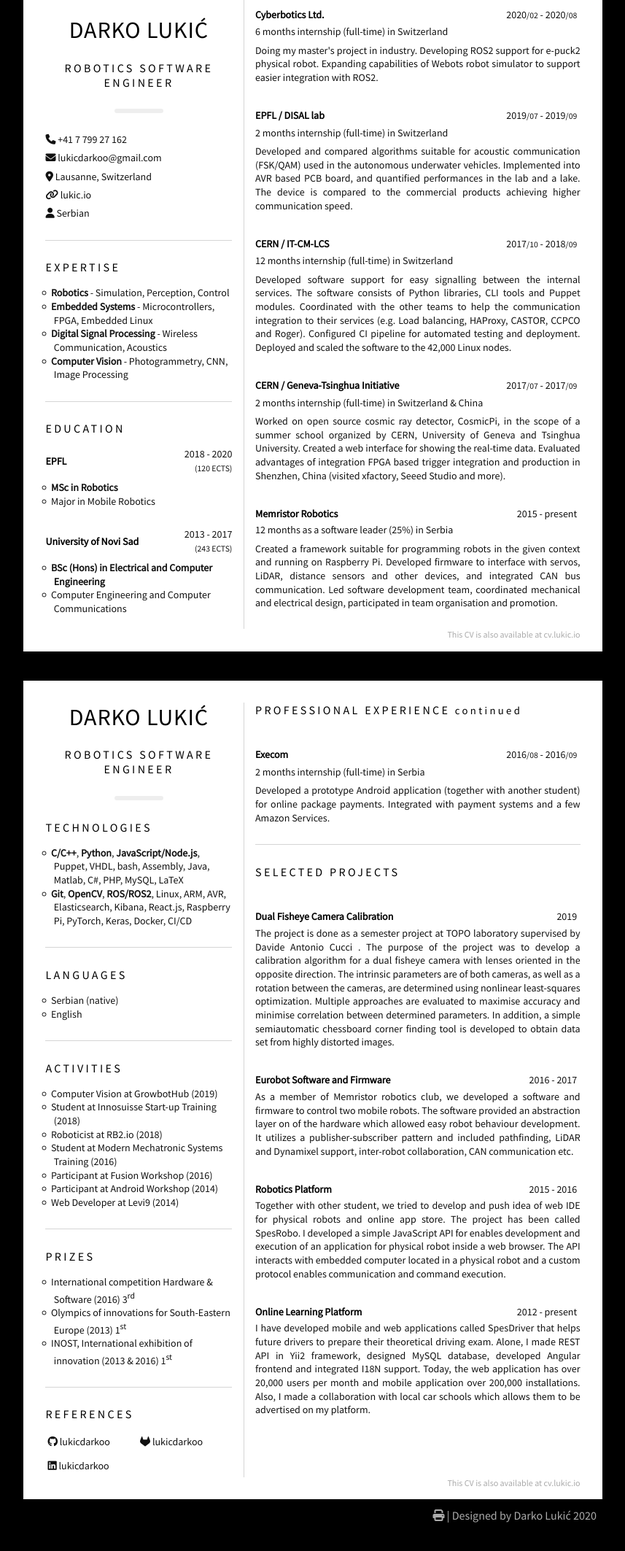
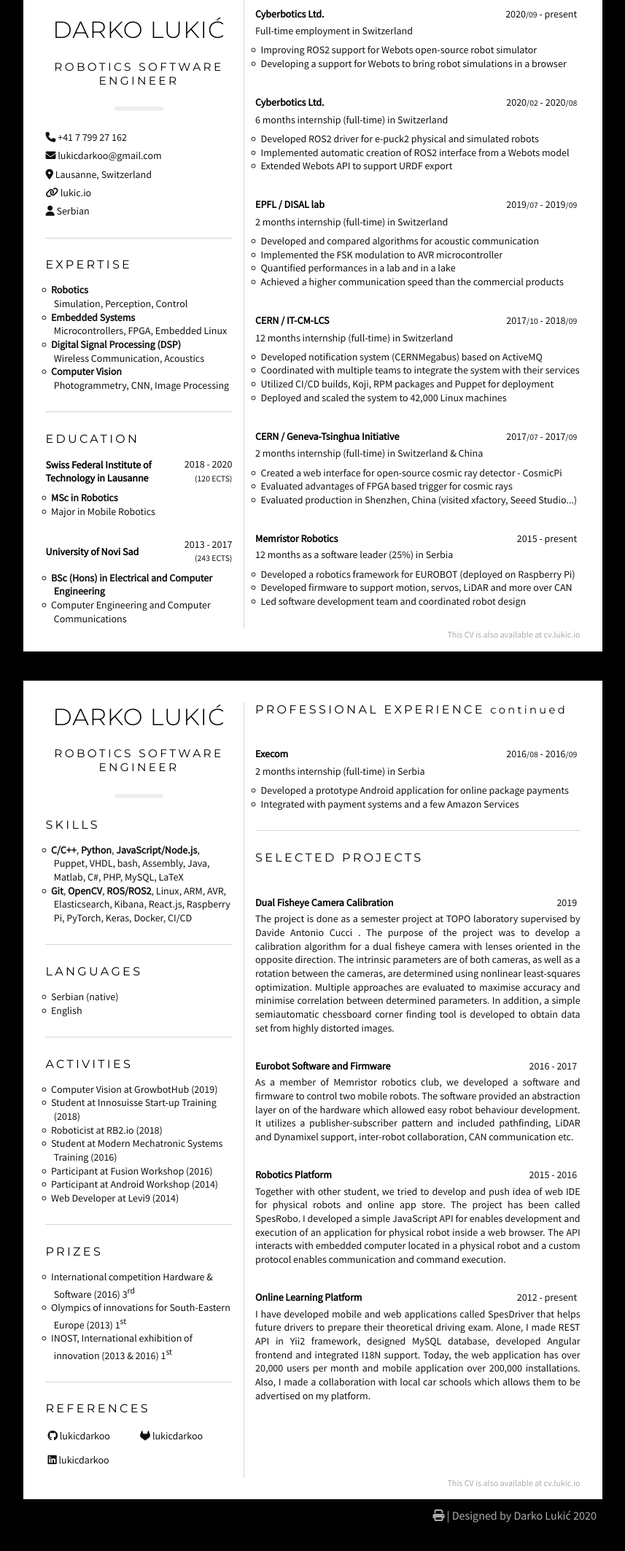
Before and after one commit to lukicdarkoo/lukic.io, a Jekyll site: the page cv.html, which Jekyll copies as it is, in a window 1280 px wide, cut to the strip 260-2387 px from the top of the page. Shown: the whole strip at 73% size, without its empty margins (211-1068 px from the left). Built offline with Jekyll 4.4.1, drawn with Linux system fonts in a browser that asks for light colours; nearby versions of some CDN libraries.

Commit message:
Add points

```diff
--- a/cv.html
+++ b/cv.html
@@ -6,6 +6,7 @@
     <meta name="viewport" content="device=device-width, initial-scale=1" />
     <link rel="shortcut icon" href="/favicon.png" />
     <link href="https://fonts.googleapis.com/css2?family=Source+Sans+Pro&display=swap" rel="stylesheet">
+    <link href="https://fonts.googleapis.com/css?family=Montserrat:300,400&display=swap" rel="stylesheet" />
 
     <style>
         :root {
@@ -33,7 +34,7 @@
         }
 
         small {
-            color: var(--light-text);;
+            color: var(--light-text);
         }
 
         .cv {
@@ -84,6 +85,7 @@
         h2 {
             text-align: center;
             text-transform: uppercase;
+            font-family: 'Montserrat', sans-serif;
         }
 
         h1 {
@@ -93,7 +95,7 @@
 
         h2 {
             font-weight: 400;
-            font-size: 12pt;
+            font-size: 11.5pt;
             letter-spacing: 2.5pt;
         }
 
@@ -102,6 +104,7 @@
             font-weight: 400;
             font-size: 12pt;
             letter-spacing: 2.5pt;
+            font-family: 'Montserrat', sans-serif;
         }
 
         h4 {
@@ -205,23 +208,6 @@
             color: #aaa;
         }
 
-        .experience>h4,
-        .experience>p {
-            display: inline-block;
-            vertical-align: top;
-            padding: 0;
-            margin: 20pt 0 0 0;
-        }
-
-        .experience>h4 {
-            width: calc(70% - var(--padding) / 8);
-        }
-
-        .experience>p {
-            width: calc(30% - var(--padding) / 8);
-            text-align: right;
-        }
-
         .education {
             display: table;
         }
@@ -249,6 +235,25 @@
 
         .first {
             margin-top: 0;
+        }
+
+        .experience {}
+
+        .experience>h4,
+        .experience>p {
+            display: inline-block;
+            vertical-align: top;
+            padding: 0;
+            margin: 20pt 0 0 0;
+        }
+
+        .experience>h4 {
+            width: calc(70% - var(--padding) / 8);
+        }
+
+        .experience>p {
+            width: calc(30% - var(--padding) / 8);
+            text-align: right;
         }
     </style>
 </head>
@@ -296,18 +301,18 @@
                 <h3>Expertise</h3>
 
                 <ul>
-                    <li><b>Robotics</b> - Simulation, Perception, Control</li>
-                    <li><b>Embedded Systems</b> - Microcontrollers, FPGA, Embedded Linux</li>
-                    <li><b>Digital Signal Processing</b> - Wireless Communication, Acoustics</li>
-                    <li><b>Computer Vision</b> - Photogrammetry, CNN, Image Processing</li>
+                    <li><b>Robotics</b> <br /> Simulation, Perception, Control</li>
+                    <li><b>Embedded Systems</b> <br /> Microcontrollers, FPGA, Embedded Linux</li>
+                    <li><b>Digital Signal Processing (DSP)</b> <br /> Wireless Communication, Acoustics</li>
+                    <li><b>Computer Vision</b> <br /> Photogrammetry, CNN, Image Processing</li>
                 </ul>
                 <hr />
 
                 <h3>Education</h3>
 
-                <!-- Swiss Federal Institute of Technology in Lausanne -->
                 <div class="education">
-                    <h4><a target="_blank" href="https://www.epfl.ch/en/">EPFL</a></h4>
+                    <h4><a target="_blank" href="https://www.epfl.ch/en/">Swiss Federal Institute of Technology in
+                            Lausanne</a></h4>
                     <p>2018 - 2020 <small>(120 ECTS)</small></p>
                 </div>
                 <ul>
@@ -339,9 +344,11 @@
 
             <div class="content">
                 <p class="summary">
-                    My areas of interest are mobile robotics, embedded systems, digital signal processing, and computer vision.
+                    My areas of interest are mobile robotics, embedded systems, digital signal processing, and computer
+                    vision.
                     I have acquired practical skills from CERN, DISAL, Cyberbotics, and numerous side projects.
-                    I hold a master's degree in Robotics from EPFL and a bachelor's degree in Computer Engineering from FTN.
+                    I hold a master's degree in Robotics from EPFL and a bachelor's degree in Computer Engineering from
+                    FTN.
                 </p>
 
                 <hr />
@@ -350,14 +357,37 @@
 
                 <div class="experience">
                     <h4><a target="_blank" href="https://cyberbotics.com/">Cyberbotics Ltd.</a></h4>
+                    <p>2020<small>/09</small> - present</p>
+                </div>
+                <p>Full-time employment in Switzerland</p>
+                <ul>
+                    <li>
+                        Improving ROS2 support for Webots open-source robot simulator
+                    </li>
+                    <li>
+                        Developing a support for Webots to bring robot simulations in a browser
+                    </li>
+                </ul>
+
+                <div class="experience">
+                    <h4><a target="_blank" href="https://cyberbotics.com/">Cyberbotics Ltd.</a></h4>
                     <p>2020<small>/02</small> - 2020<small>/08</small></p>
                 </div>
                 <p>6 months internship (full-time) in Switzerland</p>
-                <p>Doing my master's project in industry. Developing <a target="_blank"
-                        href="https://github.com/cyberbotics/epuck_ros2">ROS2 support for
-                        e-puck2 physical robot</a>. Expanding capabilities of <a taget="_blank"
-                        href="https://github.com/cyberbotics/webots">Webots robot simulator</a> to support easier
-                    integration with ROS2.</p>
+                <ul>
+                    <li>
+                        Developed ROS2 driver for e-puck2 <a target="_blank"
+                            href="https://github.com/cyberbotics/epuck_ros2">physical</a> and <a
+                            href="https://github.com/cyberbotics/webots_ros2/tree/master/webots_ros2_epuck">simulated</a>
+                        robots
+                    </li>
+                    <li>
+                        Implemented automatic creation of ROS2 interface from a Webots model
+                    </li>
+                    <li>
+                        Extended Webots API to support URDF export
+                    </li>
+                </ul>
 
                 <div class="experience">
                     <h4><a target="_blank" href="https://www.epfl.ch/en/">EPFL</a> / <a target="_blank"
@@ -365,12 +395,13 @@
                     <p>2019<small>/07</small> - 2019<small>/09</small></p>
                 </div>
                 <p>2 months internship (full-time) in Switzerland</p>
-                <p>Developed and compared algorithms suitable for acoustic communication (FSK/QAM) used in the
-                    autonomous
-                    underwater vehicles. Implemented into AVR based PCB board, and quantified performances in the lab
-                    and <a target="_blank" href="https://www.google.com/maps/place/Lake+Geneva">a lake</a>. The
-                    device is compared to the commercial products achieving higher communication
-                    speed.
+                <p>
+                <ul>
+                    <li>Developed and compared algorithms for acoustic communication</li>
+                    <li>Implemented the FSK modulation to AVR microcontroller</li>
+                    <li>Quantified performances in a lab and in a lake</li>
+                    <li>Achieved a higher communication speed than the commercial products</li>
+                </ul>
                 </p>
 
                 <div class="experience">
@@ -381,14 +412,14 @@
                 </div>
                 <p>12 months internship (full-time) in Switzerland</p>
                 <p>
-                    Developed software support for easy signalling between the internal services.
-                    The software consists of <a
-                        href="https://www.epj-conferences.org/articles/epjconf/abs/2019/19/epjconf_chep2018_08029/epjconf_chep2018_08029.html">Python
-                        libraries, CLI tools and Puppet modules</a>.
-                    Coordinated with the other teams to help the communication integration to their services (e.g. Load
-                    balancing, HAProxy, CASTOR, CCPCO and Roger).
-                    Configured CI pipeline for automated testing and deployment.
-                    Deployed and scaled the software to the 42,000 Linux nodes.
+                <ul>
+                    <li>Developed notification system (<a
+                            href="https://www.epj-conferences.org/articles/epjconf/abs/2019/19/epjconf_chep2018_08029/epjconf_chep2018_08029.html">CERNMegabus</a>)
+                        based on ActiveMQ</li>
+                    <li>Coordinated with multiple teams to integrate the system with their services</li>
+                    <li>Utilized CI/CD builds, Koji, RPM packages and Puppet for deployment</li>
+                    <li>Deployed and scaled the system to 42,000 Linux machines</li>
+                </ul>
                 </p>
 
                 <div class="experience">
@@ -397,18 +428,16 @@
                     <p>2017<small>/07</small> - 2017<small>/09</small></p>
                 </div>
                 <p>2 months internship (full-time) in Switzerland & China</p>
-                <p>Worked on open source
-                    cosmic
-                    ray detector, <a target="_blank" href="http://cosmicpi.org/">CosmicPi</a>, in the scope of a summer
-                    school
-                    organized by <a target="_blank" href="https://home.cern/">CERN</a>,
-                    <a target="_blank" href="https://www.unige.ch/">University of Geneva</a> and
-                    <a target="_blank" href="http://www.tsinghua.edu.cn">Tsinghua University</a>.
-                    Created a web interface for showing the real-time data.
-                    Evaluated advantages of integration <a href="https://zenodo.org/record/1033999">FPGA based trigger
-                        integration</a> and production in Shenzhen, China (visited
-                    <a target="_blank" href="https://www.xfactory.io/">xfactory</a>,
-                    <a target="_blank" href="https://www.seeedstudio.com/">Seeed Studio</a> and more).
+                <p>
+                <ul>
+                    <li>Created a web interface for open-source cosmic ray detector - <a target="_blank"
+                            href="http://cosmicpi.org/">CosmicPi</a></li>
+                    <li>Evaluated advantages of <a href="https://zenodo.org/record/1033999">FPGA based trigger for
+                            cosmic rays</li>
+                    <li>Evaluated production in Shenzhen, China (visited
+                        <a target="_blank" href="https://www.xfactory.io/">xfactory</a>,
+                        <a target="_blank" href="https://www.seeedstudio.com/">Seeed Studio</a>...)</li>
+                </ul>
                 </p>
 
                 <div class="experience">
@@ -416,12 +445,13 @@
                     <p>2015 - present</p>
                 </div>
                 <p>12 months as a software leader (25%) in Serbia</p>
-                <p>Created <a target="_blank" href="https://github.com/memristor/mep-master">a framework suitable for
-                        programming robots in the given context</a> and running on Raspberry Pi.
-                    Developed firmware to interface with servos, LiDAR, distance sensors and other devices, and
-                    integrated CAN bus communication.
-                    Led software development team, coordinated mechanical and electrical design, participated in team
-                    organisation and promotion.
+                <p>
+                <ul>
+                    <li>Developed <a target="_blank" href="https://github.com/memristor/mep-master">a robotics
+                            framework</a> for EUROBOT (deployed on Raspberry Pi)</li>
+                    <li>Developed firmware to support motion, servos, LiDAR and more over CAN</li>
+                    <li>Led software development team and coordinated robot design</li>
+                </ul>
                 </p>
             </div>
 
@@ -440,7 +470,7 @@
 
                 <hr class="tall" />
 
-                <h3>Technologies</h3>
+                <h3>Skills</h3>
 
                 <ul>
                     <li>
@@ -536,11 +566,10 @@
                 <p>
                     2 months internship (full-time) in Serbia
                 </p>
-                <p>Developed a prototype Android application (together with another <a target="_blank"
-                        href="https://ljmocic.github.io/">student</a>) for online package payments.
-                    Integrated with payment systems and a few
-                    <a target="_blank" href="https://aws.amazon.com/">Amazon Services</a>.
-                </p>
+                <ul>
+                    <li>Developed a prototype Android application for online package payments</li>
+                    <li>Integrated with payment systems and a few Amazon Services</li>
+                </ul>
 
                 <hr />
 
```
